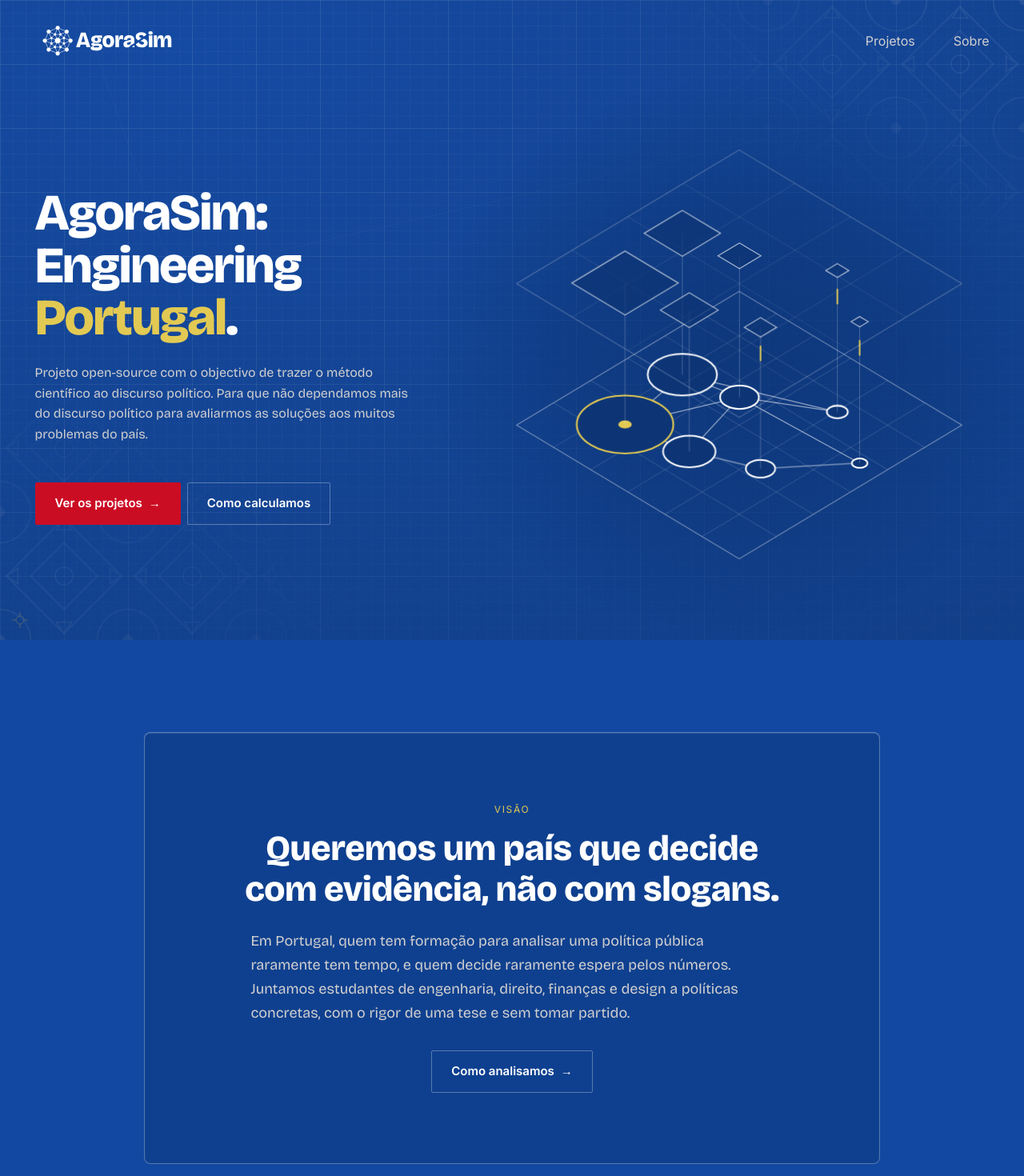
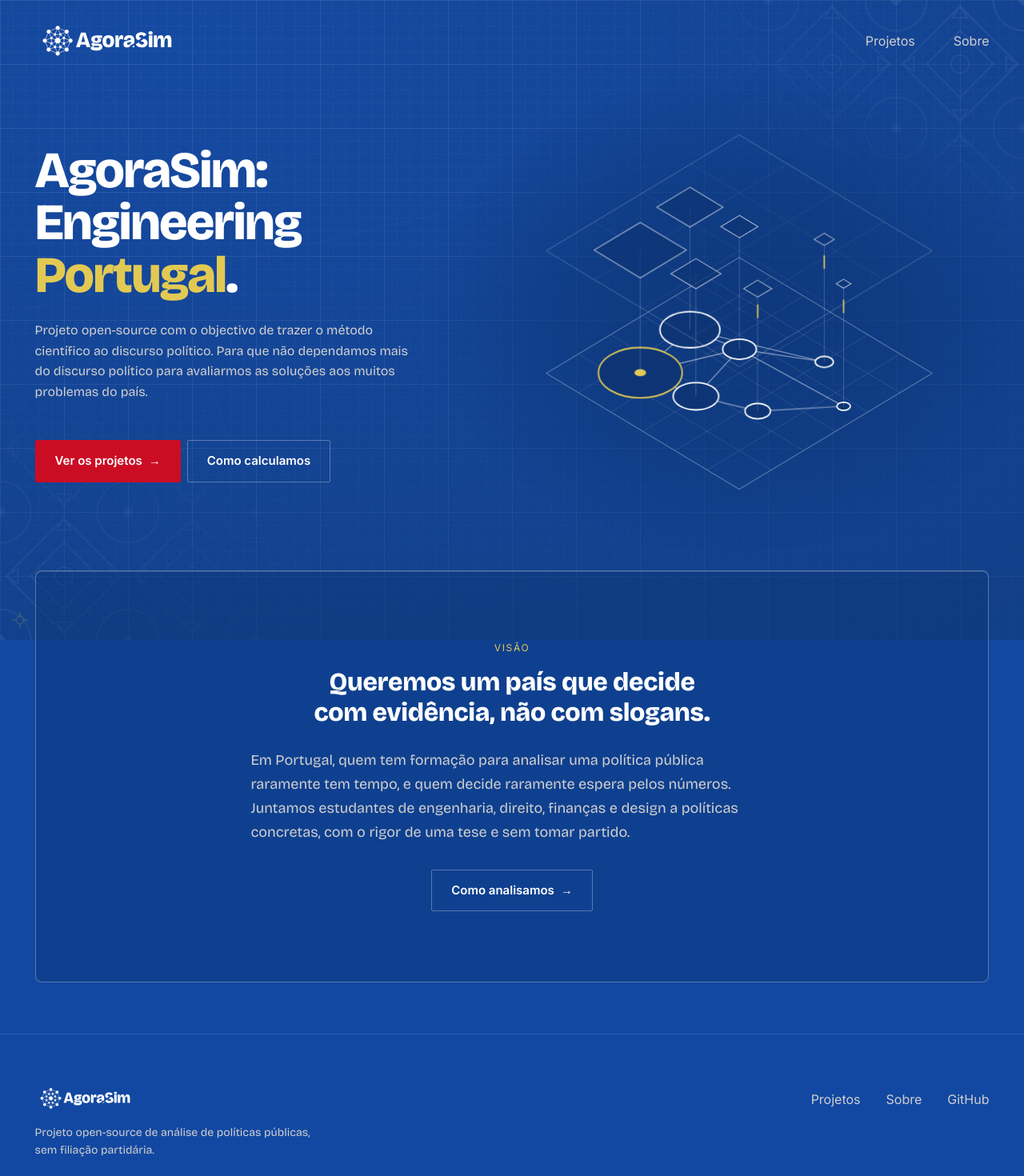
Before and after one commit to Agora-Sim/website, a React (Vite) app: page / in a window 1280 px wide. Shown: the top 1470 px of the page at 80% size. Built offline with nearby package versions, Linux system fonts and the light colour scheme.

Commit message:
fix: made the hero and the vision section more webpage

```diff
--- a/src/components/Hero.css
+++ b/src/components/Hero.css
@@ -9,13 +9,15 @@
   z-index: 1;
 }
 
+/* Sized to its content, not the viewport — Vision's panel border shows in
+   the fold on most screens, which is the page's real hint that there's
+   more below, rather than a fixed 100svh min-height forcing a scroll. */
 .hero__inner {
   display: grid;
   grid-template-columns: minmax(0, 1fr) minmax(0, 1.24fr);
   gap: clamp(var(--space-5), 5vw, var(--space-8));
   align-items: center;
-  min-height: calc(100svh - var(--navbar-height));
-  padding-block: var(--space-7) var(--space-8);
+  padding-block: var(--space-6) var(--space-5);
 }
 
 /* --- 2. Copy --- */
--- a/src/components/PropagationGraph.css
+++ b/src/components/PropagationGraph.css
@@ -4,10 +4,13 @@
 
 /* --- 1. Sheet --- */
 
+/* Capped narrower than before: at its old 600px this was the tallest thing
+   in the hero row, which is what pushed the section close to a full-viewport
+   height even after the min-height was dropped. */
 .graph {
   width: 100%;
   height: auto;
-  max-width: 600px;
+  max-width: 520px;
   margin-inline: auto;
   overflow: visible;
 }
--- a/src/components/Vision.css
+++ b/src/components/Vision.css
@@ -7,19 +7,20 @@
 .vision {
   position: relative;
   z-index: 1;
-  padding-block: var(--space-8);
+  padding-block: var(--space-6) var(--space-7);
 }
 
 /* --- 2. Panel --- */
 
 /* A detail view cut from the blueprint sheet: a bordered card, not the
    full-bleed field the rest of the page uses, so the claim inside reads as
-   a callout rather than another stretch of the same texture. */
+   a callout rather than another stretch of the same texture. It's a plain
+   block, full width of its `wrap` parent, so its border sits exactly where
+   the hero's own `wrap` content starts — same margins, not a narrower,
+   centred card inset further than the headline above it. */
 .vision__panel {
   position: relative;
   overflow: hidden;
-  max-width: 920px;
-  margin-inline: auto;
   padding: clamp(48px, 8vw, 88px) clamp(24px, 6vw, 64px);
   border: 1px solid var(--color-line);
   border-radius: var(--radius-md);
@@ -42,13 +43,16 @@
   margin-bottom: var(--space-3);
 }
 
+/* Deliberately well under the hero's display size (clamp(40px,5vw,68px)) —
+   this is the second thing the page says, not a second hero, and reads that
+   way against the headline above it once the two share a left edge. */
 .vision__headline {
   font-family: var(--font-display);
-  font-size: clamp(28px, 3.6vw, 44px);
-  line-height: 1.15;
+  font-size: clamp(22px, 2.6vw, 32px);
+  line-height: 1.2;
   letter-spacing: -0.01em;
   font-weight: var(--weight-extrabold);
-  font-variation-settings: 'opsz' 48;
+  font-variation-settings: 'opsz' 32;
   color: var(--color-text-primary);
   margin-bottom: var(--space-4);
 }
@@ -156,7 +160,7 @@
 
 @media (max-width: 900px) {
   .vision {
-    padding-block: var(--space-7);
+    padding-block: var(--space-5) var(--space-6);
   }
 }
 
--- a/src/components/Vision.jsx
+++ b/src/components/Vision.jsx
@@ -25,7 +25,10 @@ export default function Vision() {
 
   return (
     <section className="vision" id="visao">
-      <div className="vision__wrap wrap">
+      {/* `wrap` alone, on a plain frame: the panel inside it spans the full
+          content width, so its border lines up with the hero's own `wrap`
+          edges instead of insetting further. */}
+      <div className="wrap">
         <div className="vision__panel">
           <div className="vision__rings" aria-hidden="true">
             <span className="vision__ring vision__ring--outer" />
--- a/src/content/site.js
+++ b/src/content/site.js
@@ -33,9 +33,8 @@ export const HERO = {
     'soluções aos muitos problemas do país.',
   actions: {
     primary: { label: 'Ver os projetos', href: '#projetos' },
-    /* Points at Vision, the section directly below — the fresh-load view
-       fills the viewport, so this doubles as the page's only hint that
-       there's more to scroll to. */
+    /* Points at Vision, the section directly below, rather than the
+       not-yet-built #sobre. */
     secondary: { label: 'Como calculamos', href: '#visao' },
   },
 };
--- a/src/styles/tokens.css
+++ b/src/styles/tokens.css
@@ -88,8 +88,7 @@
   --breakpoint-md: 768px;
   --breakpoint-lg: 1024px;
 
-  /* Navbar sets its own height from this, and the hero subtracts the same
-     value to fill the rest of the viewport. Nothing else may hardcode it. */
+  /* Navbar sets its own height from this. Nothing else may hardcode it. */
   --navbar-height: 102px;
 
   /* --- 12. Motion --- */
```
